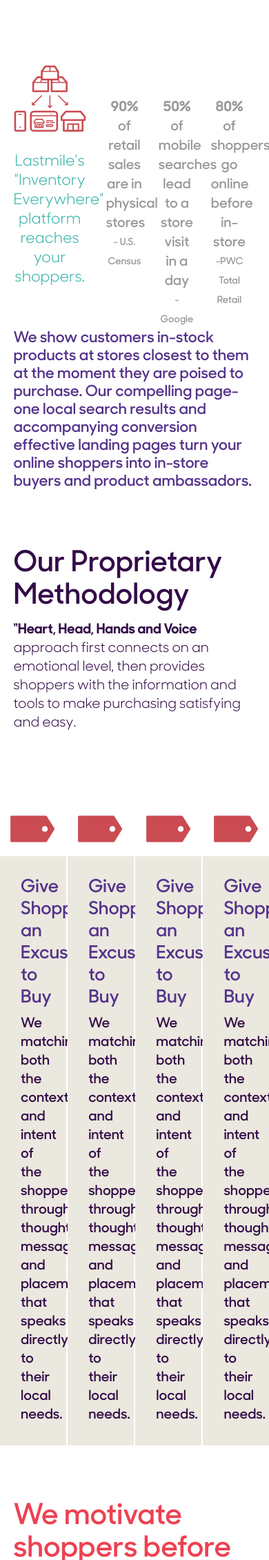
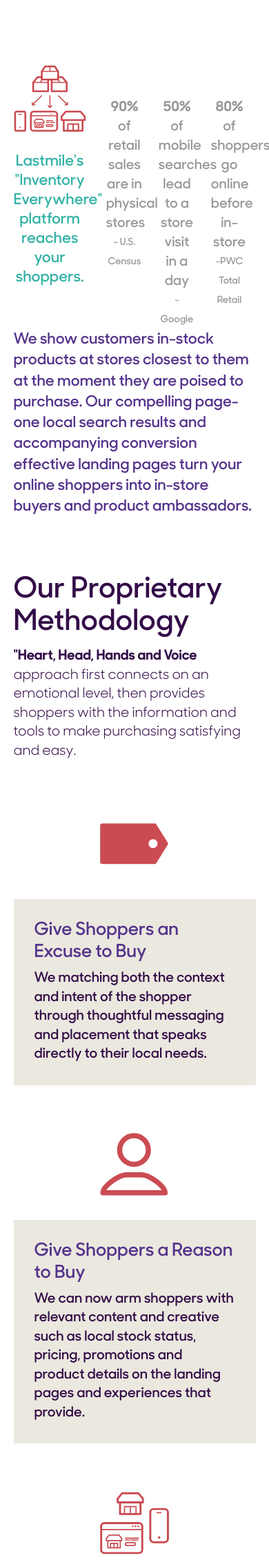
Before and after one commit to stephenkarpeles/lastmile-retail, a PHP site: page /shopper-journey.php in a window 390 px wide. Shown: the part 500-2761 px from the top of the page at 69% size. Run offline with PHP 8.4, Linux system fonts and the light colour scheme; data that the repository does not hold is empty; some libraries are stand-ins or nearby versions.

Commit message:
Mobile/tablet shopper journey updates

```diff
--- a/css/style.css
+++ b/css/style.css
@@ -132,12 +132,11 @@ p {
 p {
   padding-bottom: 20px;
   font-size: 20px;
-  line-height: 27px; }
+  line-height: 1.375; }
   p.intro {
     font-family: "SharpSansSemibold", Helvetica, Arial, sans-serif;
     color: #35b3a7;
-    font-size: 22px;
-    line-height: 26px; }
+    font-size: 22px; }
     p.intro--shopper-journey {
       color: #54338B; }
 
@@ -775,7 +774,7 @@ p.intro--home {
     .shopper-journey-info__image-block p {
       padding-top: 30px;
       text-align: center;
-      font-family: "SharpSansBook", Helvetica, Arial, sans-serif;
+      font-family: "SharpSansSemibold", Helvetica, Arial, sans-serif;
       font-weight: 300;
       color: #35b3a7;
       font-size: 22px;
@@ -805,15 +804,29 @@ p.intro--home {
 
 .shopper-journey-chart {
   display: flex;
-  justify-content: space-between; }
+  justify-content: space-between;
+  flex-wrap: wrap; }
   .shopper-journey-chart__column {
-    width: 24.5%; }
+    width: 24.5%;
+    background: #ebe8df; }
+    .shopper-journey-chart__column .shopper-journey-chart__img-wrap {
+      background: white;
+      height: 180px;
+      display: flex;
+      flex-direction: column;
+      align-items: center;
+      justify-content: center; }
+      @media screen and (max-width: 639px) {
+        .shopper-journey-chart__column .shopper-journey-chart__img-wrap {
+          height: 160px; } }
     .shopper-journey-chart__column img {
-      margin: 0 auto 20px; }
+      margin: auto;
+      width: 100px; }
+    .shopper-journey-chart__column:last-child img {
+      width: 60px; }
   .shopper-journey-chart__content {
-    background: #ebe8df;
-    padding: 30px;
-    font-family: "SharpSansSemibold", Helvetica, Arial, sans-serif; }
+    font-family: "SharpSansSemibold", Helvetica, Arial, sans-serif;
+    padding: 30px; }
     .shopper-journey-chart__content h3 {
       margin-bottom: 8px;
       text-transform: none;
@@ -823,5 +836,13 @@ p.intro--home {
     .shopper-journey-chart__content p:last-of-type {
       padding-bottom: 0;
       margin-bottom: 0; }
+  @media screen and (max-width: 859px) {
+    .shopper-journey-chart__column {
+      width: 49%;
+      margin-bottom: 35px; } }
+  @media screen and (max-width: 639px) {
+    .shopper-journey-chart__column {
+      width: 100%;
+      margin: 0 5% 35px; } }
 
 /*# sourceMappingURL=style.css.map */
--- a/sass/_typography.scss
+++ b/sass/_typography.scss
@@ -23,13 +23,12 @@ p {
 p {
   padding-bottom: 20px;
   font-size: 20px;
-  line-height: 27px;
+  line-height: 1.375;
 
   &.intro {
     font-family: $sans-serif-semibold;
     color: $primary-color;
     font-size: 22px;
-    line-height: 26px;
 
     &--shopper-journey {
       color: $quaternary-color;
--- a/sass/pages/_shopper-journey.scss
+++ b/sass/pages/_shopper-journey.scss
@@ -19,7 +19,7 @@
 		p {
 			padding-top: 30px;
 			text-align: center;
-			font-family: $sans-serif;
+			font-family: $sans-serif-semibold;
 			font-weight: 300;
 			color: $primary-color;
 			font-size: 22px;
@@ -65,19 +65,40 @@
 .shopper-journey-chart {
 	display: flex;
 	justify-content: space-between;
+	flex-wrap: wrap;
 
 	&__column {
 		width: 24.5%;
+		background: $color-light;
+
+		.shopper-journey-chart__img-wrap {
+			background: white;
+			height: 180px;
+			display: flex;
+			flex-direction: column;
+			align-items: center;
+			justify-content: center;
+
+			@include mq(tablet, 'max-width') {
+				height: 160px;
+			}
+		}
 
 		img {
-			margin: 0 auto 20px;
+			margin: auto;
+			width: 100px;
+		}
+
+		&:last-child {
+			img {
+				width: 60px;
+			}
 		}
 	}
 
 	&__content {
-		background: $color-light;
+		font-family: $sans-serif-semibold;
 		padding: 30px;
-		font-family: $sans-serif-semibold;
 
 		h3 {
 			margin-bottom: 8px;
@@ -92,4 +113,18 @@
 			margin-bottom: 0;
 		}
 	}
+
+	@include mq(desktop-narrow, 'max-width') {
+		&__column {
+      width: 49%;
+      margin-bottom: 35px;
+    }
+	}
+
+	@include mq(tablet, 'max-width') {
+		&__column {
+      width: 100%;
+      margin: 0 5% 35px;
+    }
+	}
 }
--- a/shopper-journey.php
+++ b/shopper-journey.php
@@ -48,17 +48,19 @@
     </div>
   </section>
 
-  <section class="no-top-padding">
+  <section class="no-padding">
     <div class="container">
       <h2 class="heading-alt heading-alt--secondary heading-alt--tight">Our Proprietary Methodology</h2>
       <p><strong>"Heart, Head, Hands and Voice</strong> approach first connects on an emotional level, then provides shoppers with the information and tools to make purchasing satisfying and easy.</p>
     </div>
   </section>
 
-  <section class="shopper-journey-chart">
+  <section class="shopper-journey-chart no-top-padding">
 
     <div class="shopper-journey-chart__column">
-      <img src="img/icons/icon-tag-filled.svg" alt="Icon">
+      <div class="shopper-journey-chart__img-wrap">
+        <img src="img/icons/icon-tag-filled.svg" alt="Icon">
+      </div>
       <div class="shopper-journey-chart__content">
         <h3>Give Shoppers an Excuse to Buy</h3>
         <p>We matching both the context and intent of the shopper through thoughtful messaging and placement that speaks directly to their local needs.</p>
@@ -66,32 +68,38 @@
     </div>
 
     <div class="shopper-journey-chart__column">
-      <img src="img/icons/icon-tag-filled.svg" alt="Icon">
+      <div class="shopper-journey-chart__img-wrap">
+        <img src="img/icons/icon-user.svg" alt="Icon">
+      </div>
       <div class="shopper-journey-chart__content">
-        <h3>Give Shoppers an Excuse to Buy</h3>
-        <p>We matching both the context and intent of the shopper through thoughtful messaging and placement that speaks directly to their local needs.</p>
+        <h3>Give Shoppers a Reason to Buy</h3>
+        <p>We can now arm shoppers with relevant content and creative such as local stock status, pricing, promotions and product details on the landing pages and experiences that provide.</p>
       </div>
     </div>
 
     <div class="shopper-journey-chart__column">
-      <img src="img/icons/icon-tag-filled.svg" alt="Icon">
+      <div class="shopper-journey-chart__img-wrap">
+        <img src="img/icons/icon-omni-channel.svg" alt="Icon">
+      </div>
       <div class="shopper-journey-chart__content">
-        <h3>Give Shoppers an Excuse to Buy</h3>
-        <p>We matching both the context and intent of the shopper through thoughtful messaging and placement that speaks directly to their local needs.</p>
+        <h3>Give Shoppers an Easy Way to Buy</h3>
+        <p>We arm shoppers with the tools they need to decide and commit. We remove any roadblocks or friction from the process with both online and offline buying options.</p>
       </div>
     </div>
 
     <div class="shopper-journey-chart__column">
-      <img src="img/icons/icon-tag-filled.svg" alt="Icon">
+      <div class="shopper-journey-chart__img-wrap">
+        <img src="img/icons/icon-phone.svg" alt="Icon">
+      </div>
       <div class="shopper-journey-chart__content">
-        <h3>Give Shoppers an Excuse to Buy</h3>
-        <p>We matching both the context and intent of the shopper through thoughtful messaging and placement that speaks directly to their local needs.</p>
+        <h3>Give Shoppers a Way to Advocate</h3>
+        <p>We craft thoughtful follow up messages to the buyer and the tools to re-engage. This creates advocacy and referrals such as tell a friend, social media sharing and posted reviews.</p>
       </div>
     </div>
 
   </section>
 
-  <section class="section--cta-block">
+  <section class="section--cta-block no-top-padding">
     <div class="container">
       <h2 class="heading-alt heading-alt--tertiary">We motivate shoppers before they are poised to buy.</h2>
       <div class="flex-div">
```
Also changed, not shown: 1 other file.
